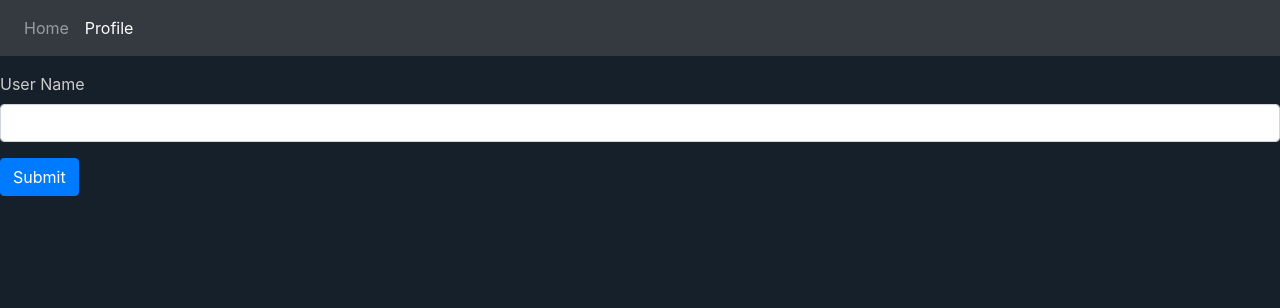
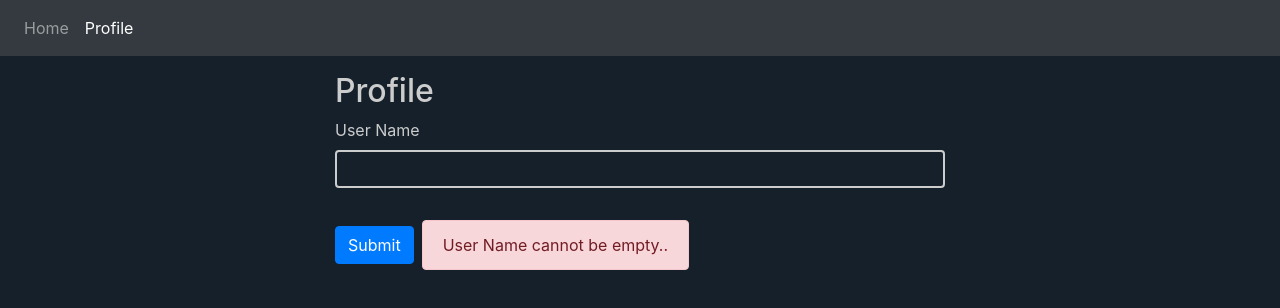
Before and after one commit to edumarg/-react-micro-blogging, a React (Create React App) app: page /user in a window 1280 px wide. Shown: the top 308 px of the page. Built offline with nearby package versions, Linux system fonts and the light colour scheme.

Commit message:
finished milestone 3

```diff
--- a/src/App.js
+++ b/src/App.js
@@ -1,4 +1,4 @@
-import React from "react";
+import React, { Component } from "react";
 import { Switch, Route, Redirect } from "react-router-dom";
 import MainPage from "./components/mainPage";
 import NavBarFrom from "./components/navBar";
@@ -8,14 +8,44 @@ import "bootstrap/dist/css/bootstrap.css";
 import "react-toastify/dist/ReactToastify.css";
 import "./myStile.css";
 
-function App() {
+class App extends Component {
+  constructor(props) {
+    super(props);
+    this.state = { currentUser: "" };
+  }
+
+  componentDidMount() {
+    let newCurrentUser = localStorage.getItem("CurrentUserName");
+    this.setState({ currentUser: newCurrentUser || "Default" });
+  }
+
+  handleNewUserName(userName) {
+    this.setState({ currentUser: userName });
+    localStorage.setItem("CurrentUserName", userName);
+  }
+
+  render() {
     return (
       <React.Fragment>
         <NavBarFrom />
         <div>
           <Switch>
-          <Route path="/home" component={MainPage}></Route>
-          <Route path="/user" component={UserNameForm}></Route>
+            <Route
+              path="/home"
+              render={(props) => (
+                <MainPage currentUser={this.state.currentUser} {...props} />
+              )}
+            ></Route>
+            <Route
+              path="/user"
+              render={(props) => (
+                <UserNameForm
+                  currentUser={this.state.currentUser}
+                  onNewUserName={(userName) => this.handleNewUserName(userName)}
+                  {...props}
+                />
+              )}
+            ></Route>
             <Route path="/not-found" component={NotFound}></Route>
             <Redirect from="/" exact to="/home"></Redirect>
           </Switch>
@@ -23,5 +53,6 @@ function App() {
       </React.Fragment>
     );
   }
+}
 
 export default App;
--- a/src/components/mainPage.jsx
+++ b/src/components/mainPage.jsx
@@ -11,6 +11,7 @@ class MainPage extends Component {
     this.state = {
       postedTwitts: [],
       hideSpinner: false,
+      currentUser: this.props.currentUser,
     };
   }
 
@@ -30,13 +31,13 @@ class MainPage extends Component {
 
       newPostedTwitts = [response.data, ...newPostedTwitts];
       NewHideSpinner = false;
-      this.setState({ hideSpinner: NewHideSpinner });
     } catch (exeption) {
       NewHideSpinner = false;
       if (exeption.response && exeption.response.status === 404) {
         return toast.error("Information not found!!");
       } else toast.error("Unexpected error, please try again!");
     }
+    this.setState({ hideSpinner: NewHideSpinner });
   }
 
   render() {
@@ -58,6 +59,7 @@ class MainPage extends Component {
           className="mx-5"
           onNewTwitt={(twitt) => this.handleNewTwitt(twitt)}
           hideSpinner={this.state.hideSpinner}
+          currentUser={this.state.currentUser}
         ></NewTwitt>
 
         <TwittsList list={postedTwitts}></TwittsList>
--- a/src/components/navBar.jsx
+++ b/src/components/navBar.jsx
@@ -7,6 +7,17 @@ class NavBarForm extends Component {
     return (
       <React.Fragment>
         <nav className="navbar navbar-expand-lg navbar-dark bg-dark mb-3">
+          <button
+            className="navbar-toggler"
+            type="button"
+            data-toggle="collapse"
+            data-target="#navbarNavAltMarkup"
+            aria-controls="navbarSupportedContent"
+            aria-expanded="false"
+            aria-label="Toggle navigation"
+          >
+            <span className="navbar-toggler-icon"></span>
+          </button>
           <div className="collapse navbar-collapse" id="navbarNavAltMarkup">
             <div className="navbar-nav">
               <NavLink className="nav-item nav-link" to="/home">
--- a/src/components/newTwittForm.jsx
+++ b/src/components/newTwittForm.jsx
@@ -6,7 +6,7 @@ class NewTwitt extends Component {
     super(props);
     this.state = {
       id: "",
-      userName: "Edu.M",
+      userName: this.props.currentUser,
       date: "",
       content: "",
     };
@@ -29,7 +29,7 @@ class NewTwitt extends Component {
 
   handleKeyUp(event) {
     if (event.key === "Escape") {
-      event.input.value = "";
+      event.value = "";
       this.setState({ content: "" });
     }
   }
@@ -64,11 +64,11 @@ class NewTwitt extends Component {
               onChange={(event) => this.handleOnchange(event)}
               onKeyUp={(event) => this.handleKeyUp(event)}
             ></textarea>
+          </div>
+          <div className="d-flex justify-content-end align-content-center align-items-center">
             {this.validate() && (
-              <div className="alert alert-danger">{this.validate()}</div>
+              <div className="alert alert-danger mr-3">{this.validate()}</div>
             )}
-          </div>
-          <div className="d-flex justify-content-end">
             {this.props.hideSpinner && (
               <Spinner className="mr-3" animation="border" variant="primary" />
             )}
--- a/src/components/userNameForm.jsx
+++ b/src/components/userNameForm.jsx
@@ -1,18 +1,63 @@
 import React, { Component } from "react";
 class UserNameForm extends Component {
-  state = {};
+  constructor(props) {
+    super(props);
+    this.state = { userName: this.props.currentUser };
+  }
+
+  handleOnSubmit(event) {
+    event.preventDefault();
+    this.props.onNewUserName(this.state.userName);
+    event.target.reset();
+    this.setState({ userName: "" });
+    this.props.history.replace("/home");
+  }
+
+  handleOnchange(event) {
+    let newUserName = event.target.value;
+    this.setState({ userName: newUserName });
+  }
+
+  handleKeyUp(event) {
+    if (event.key === "Escape") {
+      event.value = this.props.currentUser;
+      this.setState({ userName: this.props.currentUser });
+    }
+  }
+
+  validate() {
+    const newUserName = this.state.userName;
+    if (newUserName.trim() === "") return `User Name cannot be empty..`;
+    else return null;
+  }
+
   render() {
     return (
       <React.Fragment>
-        <form>
-          <div class="form-group">
-            <label for="inputUserName">User Name</label>
-            <input type="email" class="form-control" id="inputUserName" />
-          </div>
-          <button type="submit" class="btn btn-primary">
-            Submit
-          </button>
-        </form>
+        <div className="col-6 mx-auto">
+          <h2>Profile</h2>
+          <form onSubmit={(event) => this.handleOnSubmit(event)}>
+            <div className="form-group">
+              <label htmlFor="inputUserName">User Name</label>
+              <input
+                type="text"
+                className="form-control user-form-input"
+                id="inputUserName"
+                onChange={(event) => this.handleOnchange(event)}
+                onKeyUp={(event) => this.handleKeyUp(event)}
+                value={this.state.userName}
+              />
+            </div>
+            <div className="d-flex align-content-center align-items-center">
+              <button type="submit" className="btn btn-primary mr-2">
+                Submit
+              </button>
+              {this.validate() && (
+                <div className="alert alert-danger mt-3">{this.validate()}</div>
+              )}
+            </div>
+          </form>
+        </div>
       </React.Fragment>
     );
   }
--- a/src/myStile.css
+++ b/src/myStile.css
@@ -7,19 +7,25 @@ body {
     border: #cccccc solid 2px;
 }
 
-.user-text-area {
+.user-text-area,
+.user-text-area:focus {
     resize: none;
     background-color: #15202b;
     color: #cccccc;
     border: none;
 }
 
-.form-control:focus {
+.user-text-area:focus {
+    -webkit-box-shadow: none;
+    box-shadow: none;
+}
+
+.user-form-input,
+.user-form-input:focus {
+    resize: none;
     background-color: #15202b;
     color: #cccccc;
-    border: none;
-    -webkit-box-shadow: none;
-    box-shadow: none;
+    border: solid 2px #cccccc;
 }
 
 .my-card {
```
Lines whose indentation alone changed are shown as unchanged.
